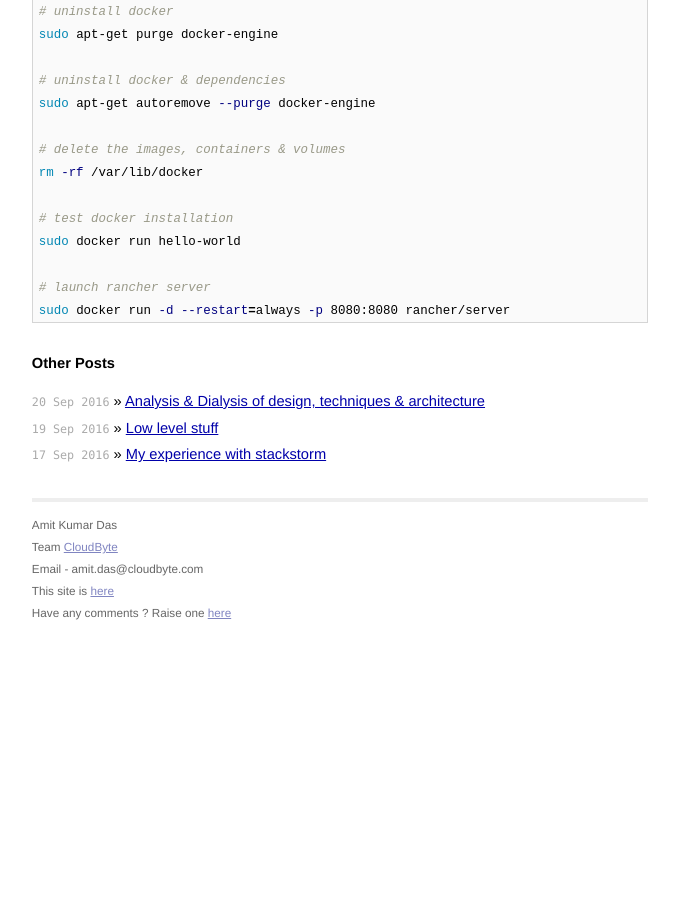
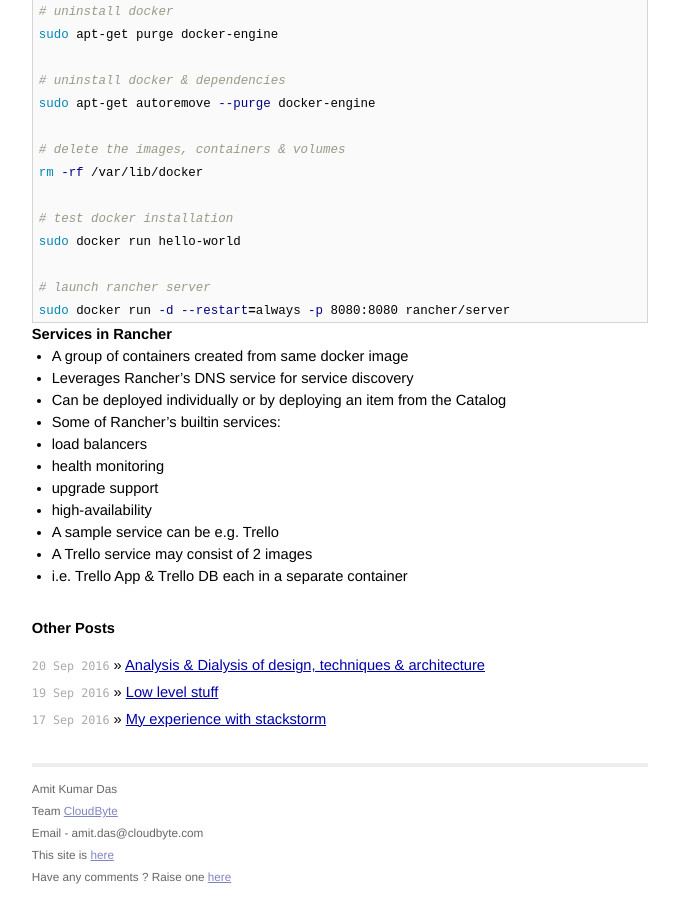
Before and after one commit to AmitKumarDas/amitkumardas.github.io, a Jekyll site: the page built from _posts/2016-09-18-analysis-and-dialysis-of-containers.md, in a window 1280 px wide and 900 px high, scrolled down 1199 px. Shown: the whole window, without its empty margins (300-979 px from the left). Built offline with Jekyll 4.4.1, drawn with Linux system fonts in a browser that asks for light colours; before the commit the page ends 1835 px from its top, so only the background shows below that.

Commit message:
Update 2016-09-18-analysis-and-dialysis-of-containers.md

````diff
--- a/_posts/2016-09-18-analysis-and-dialysis-of-containers.md
+++ b/_posts/2016-09-18-analysis-and-dialysis-of-containers.md
@@ -75,3 +75,17 @@ sudo docker run hello-world
 # launch rancher server
 sudo docker run -d --restart=always -p 8080:8080 rancher/server
 ```
+
+### Services in Rancher
+
+- A group of containers created from same docker image
+- Leverages Rancher's DNS service for service discovery
+- Can be deployed individually or by deploying an item from the Catalog
+- Some of Rancher's builtin services:
+ - load balancers
+ - health monitoring
+ - upgrade support
+ - high-availability
+- A sample service can be e.g. Trello
+ - A Trello service may consist of 2 images
+ - i.e. Trello App & Trello DB each in a separate container
````
